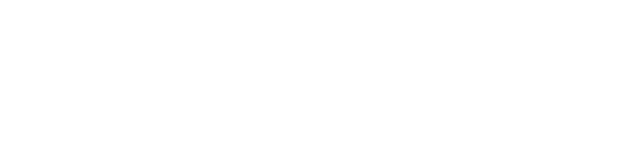
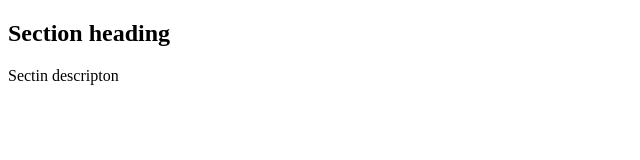
Before and after one commit to cmjamil/test, a plain HTML site: page index.html in a window 1280 px wide. Shown: the whole page, without its empty margins (0-640 px from the left). Drawn offline with Linux system fonts and the light colour scheme.

Commit message:
body text added

```diff
--- a/index.html
+++ b/index.html
@@ -6,6 +6,9 @@
     <title>Document</title>
 </head>
 <body>
-
+    <section>
+        <h2>Section heading</h2>
+        <p>Sectin descripton</p>
+    </section>
 </body>
 </html>
```
